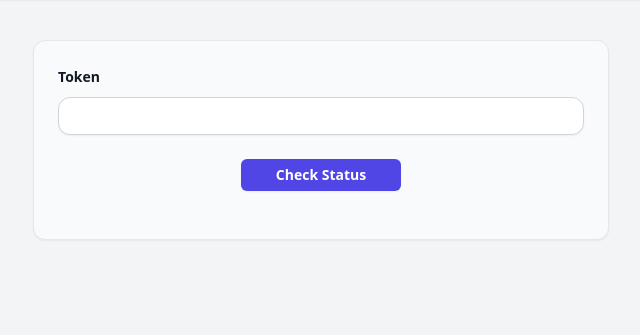
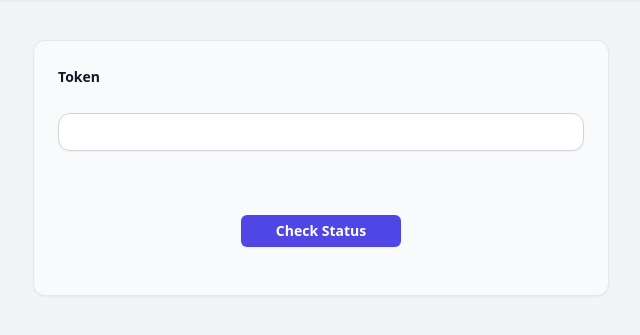
Before and after one commit to paccanarolab/s2f-web, a Python web app: template frontend/base/jinja2/base/job-search.html in a window 1280 px wide. Shown: the part 215-550 px from the top of the page, without its empty margins (319-959 px from the left). Run offline with Jinja, Linux system fonts and the light colour scheme; the template is opened without the code that fills it, so the values that code supplies are empty; style sheets or scripts are compiled from the project's sources.

Commit message:
Adding more space between the button and the form field

```diff
--- a/frontend/base/jinja2/base/job-search.html
+++ b/frontend/base/jinja2/base/job-search.html
@@ -21,13 +21,13 @@
 {% block content %}
 <form method="post" action="{{ url('search') }}" enctype="multipart/form-data" class="max-w-xl mx-auto">
     {{ csrf_input }}
-    <div class="mt-10 rounded-xl border border-gray-200 bg-gray-50 p-6 shadow-sm">
+    <div class="mt-10 rounded-xl border border-gray-200 bg-gray-50 p-6 shadow-sm space-y-6">
         <label for="token" class="block text-sm font-semibold leading-6 text-gray-900">Token</label>
         <div class="mt-2">
             <input type="text" name="token" id="token"
                    class="block w-full rounded-xl border border-gray-300 px-4 py-2 text-gray-900 shadow-sm focus:border-indigo-500 focus:outline-none focus:ring-1 focus:ring-indigo-500 sm:text-sm">
         </div>
-        <div class="w-full text-center">
+        <div class="w-full text-center pt-4">
             <button
                 type="submit"
                 class="rounded-md
```
